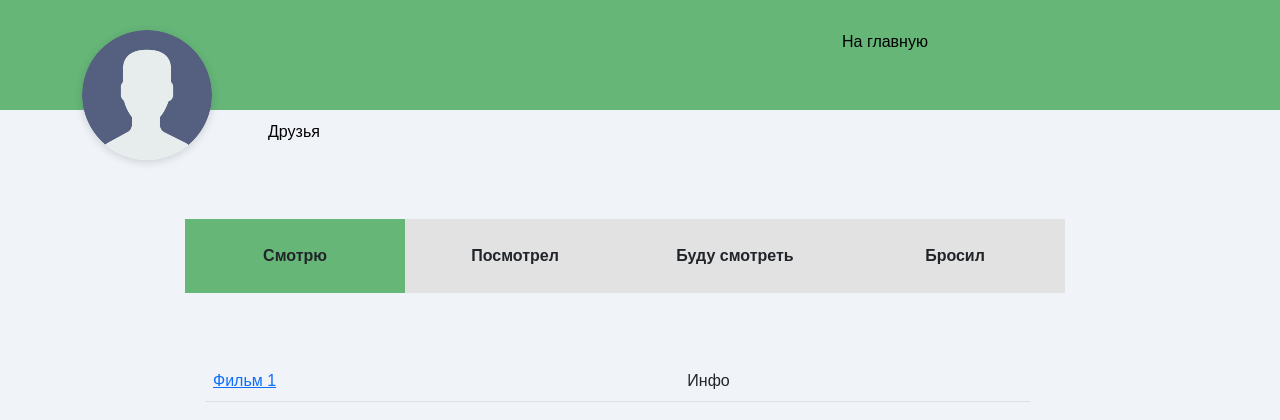
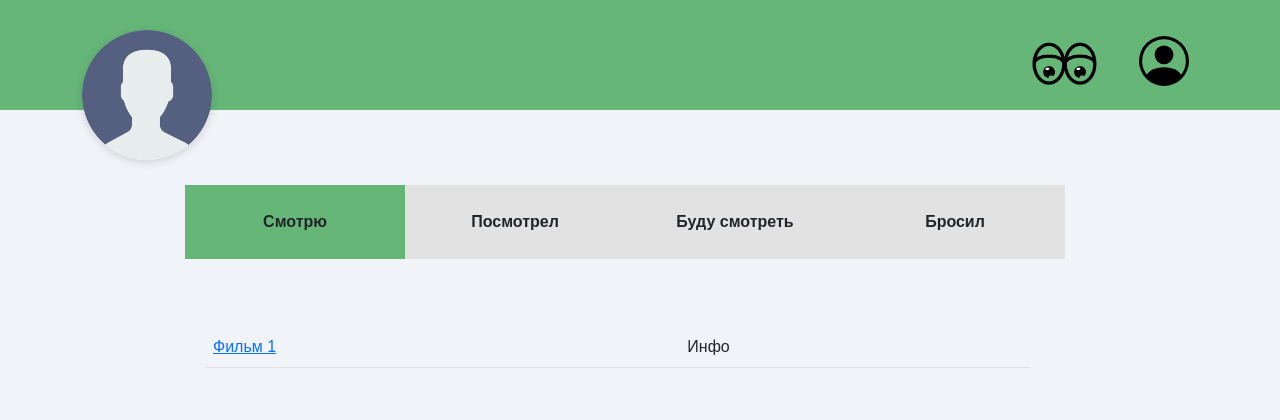
Before and after one commit to EvilPug/posmotrim, a Django app: template src/templates/user_detail.html in a window 1280 px wide. Shown: the top 420 px of the page. Run offline with Django 4.2, Linux system fonts and the light colour scheme; the template is opened without the code that fills it, so the values that code supplies are empty; some libraries are stand-ins or nearby versions; some web fonts are replaced.

Commit message:
Added dropdowns and urls

```diff
--- a/src/static/css/UserPageStyle.css
+++ b/src/static/css/UserPageStyle.css
@@ -73,10 +73,6 @@ body{background:#F0F4F9;}
   opacity:1;
   visibility:visible;
 }
-.profile_main .logo-homepage {
-  text-decoration: none;
-  color: #000;
-}
 .friends_link {
   padding-left: 20%;
   padding-top: 10px;
@@ -84,6 +80,52 @@ body{background:#F0F4F9;}
 .friends_link a {
   color: #000;
   text-decoration: none;
+}
+.logo-homepage {
+    width:65px;
+    display:inline-block;
+    position:relative;
+    height:65px;
+    overflow:hidden;
+    vertical-align: middle;
+    margin-right: 3%;
+    justify-content: center;
+}
+.logo-homepage img {
+    position:absolute;
+    top:50%;
+    left:50%;
+    transform:translate(-50%,-50%);
+    max-width:135px;
+    width:100%;
+    display:inline-block;
+    z-index:10;
+}
+#profile-dropdown {
+    margin-right: 5%;
+}
+#profile-dropdown button {
+    background: #66B678;
+    border: none;
+}
+.profile_pic {
+    width:50px;
+    display:inline-block;
+    position:relative;
+    height:50px;
+    overflow:hidden;
+    vertical-align: middle;
+    margin-right: 5%;
+}
+.profile_pic img {
+    position:absolute;
+    top:50%;
+    left:50%;
+    transform:translate(-50%,-50%);
+    max-width:135px;
+    width:100%;
+    display:inline-block;
+    z-index:10;
 }
 
 
--- a/src/templates/user_detail.html
+++ b/src/templates/user_detail.html
@@ -18,7 +18,7 @@
   <div class="profile_main">
     <div class="container">
       <div class="row">
-        <div class="col-8 col-sm-8 col-md-8 col-xs-8 col-lg-8">
+        <div class="col-10 col-sm-10 col-md-10 col-xs-10 col-lg-10">
           <div class="image-wrapper">
             <a href="#" class="edit">Изменить</a>
             <img src="{% static 'images/avatar.png' %}">
@@ -27,13 +27,25 @@
           <span class="name">{{ user.username }} <a href="#" class="edit-icon"><i class="fas fa-edit"></i></a></span><br/>
           </div>
         </div>
-        <div class="col-4 col-sm-4 col-md-4 col-xs-4 col-lg-4"><a href="/" class="logo-homepage">На главную</a></div>
+        <div class="col-1 col-sm-1 col-md-1 col-xs-1 col-lg-1 ustify-content-center">
+          <a href="/" class="logo-homepage">
+            <img src="{% static 'images/mini_logo.png' %}">
+          </a>
+        </div>
+        <div class="col-1 col-sm-1 col-md-1 col-xs-1 col-lg-1 ustify-content-center">
+          <div class="dropdown" id="profile-dropdown">
+              <button class="btn btn-secondary" type="button" data-bs-toggle="dropdown" aria-expanded="false">
+                <div class="profile_pic">
+                  <img src="{% static 'images/person-circle.svg' %}">
+                </div>
+              </button>
+              <ul class="dropdown-menu">
+                <li><a class="dropdown-item" href="#">Друзья</a></li>
+                <li><a class="dropdown-item" href="/users/logout">Выйти</a></li>
+              </ul>
+          </div>
+        </div>
       </div>
-    </div>
-  </div>
-  <div class="friends_link">
-    <div class="container">
-      <a href="#friends">Друзья</a>
     </div>
   </div>
 
--- a/src/tracker/views.py
+++ b/src/tracker/views.py
@@ -44,7 +44,7 @@ def film_detail(request, pk):
         if str(film.pk) in user_watched:
             stats = user.films[str(film.pk)]
         else:
-            stats = {'rated': 'не оценен', 'status': 'нет статуса'}
+            stats = {'rated': None, 'status': None}
 
     return render(request, 'film_detail.html', context={'film': film,
                                                         'stats': stats})
```
Also changed, not shown: src/static/css/FilmPageStyle.css (+27 -0 lines), src/static/css/HomePageStyle.css (+8 -0 lines), src/templates/base.html (+17 -4 lines), src/templates/film_detail.html (+21 -5 lines), src/templates/friends.html (+3 -30 lines), src/templates/index.html (+16 -5 lines), src/static/images/mini_logo.PNG (added).
